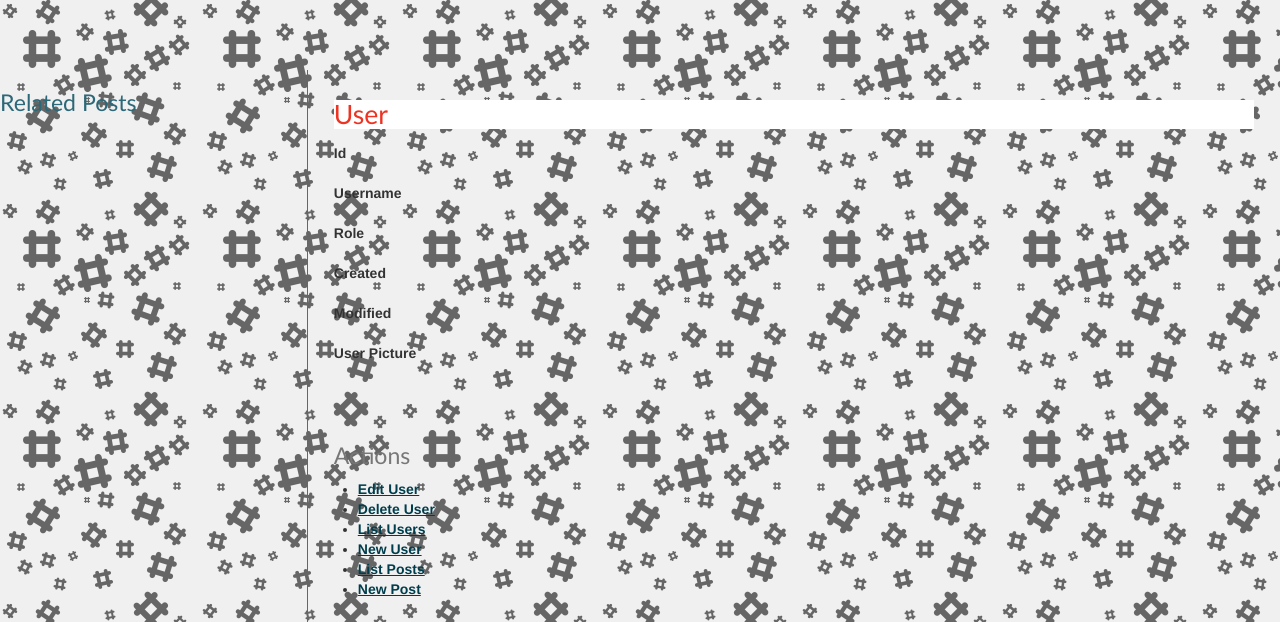
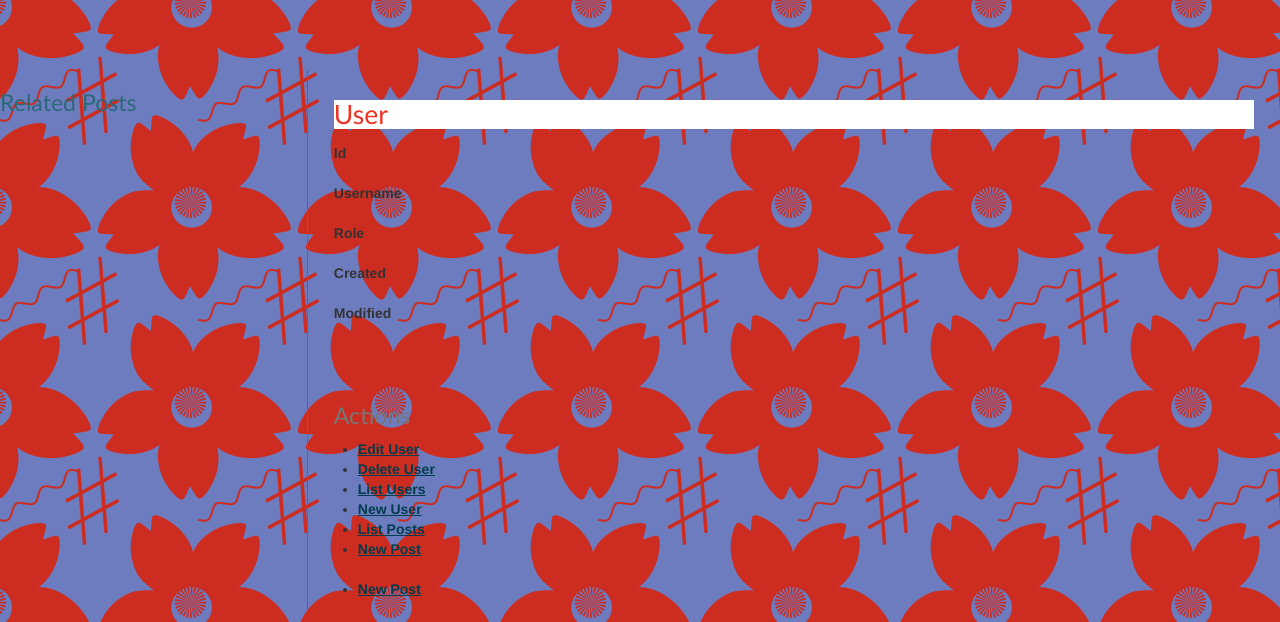
Before and after one commit to vanessamontanha/cakeBlog, a CakePHP app: the page made by app/View/Users/view.ctp in a window 1280 px wide. Shown: the top 622 px of the page. Run offline with PHP 8.4 and a stand-in for CakePHP, Linux system fonts and the light colour scheme; the template is opened without the code that fills it, so the values that code supplies are empty; some libraries are stand-ins or nearby versions.

Commit message:
Removal of User Picture

```diff
--- a/app/View/Layouts/default.ctp
+++ b/app/View/Layouts/default.ctp
@@ -47,9 +47,11 @@
 
 
 
+
                     <p class="bg-warning"><?php echo $this->Html->image('logo.png', $options = array());?></p>
 
-                    </div>
+
+                        </div>
                     </div>
     <div id="content">
       <div id="container">
--- a/app/View/Users/edit.ctp
+++ b/app/View/Users/edit.ctp
@@ -26,7 +26,7 @@
 		echo $this->Form->input('username');
 		echo $this->Form->input('password');
                 echo $this->Form->input('role');
-                echo $this->Form->input('user_picture', array('type' => 'file'));
+
 	?>
 	</fieldset>
 <?php echo $this->Form->end(__('Submit')); ?>
--- a/app/View/Users/view.ctp
+++ b/app/View/Users/view.ctp
@@ -47,14 +47,6 @@
 			&nbsp;
 		</dd>
 
-                <dt><?php echo __('User Picture'); ?></dt>
-		<dd>
-			<?php if ($user['User']['user_picture']) {
-                        echo $this->Html->image($user['User']['user_picture']);
-                    }
-                    ?>
-			&nbsp;
-		</dd>
 
 	</dl>
 </div>
--- a/app/webroot/css/custom.css
+++ b/app/webroot/css/custom.css
@@ -20,7 +20,7 @@
 body {
 
           padding-top: 70px;
-          background: url('../img/back6.png') repeat;
+          background: url('../img/back7.png') repeat;
 
 }
 
```
Also changed, not shown: app/Config/database.php (added, +85 -0 lines), app/Controller/UsersController.php (+2 -8 lines), app/View/Users/add.ctp (+1 -7 lines), 1 other file.
